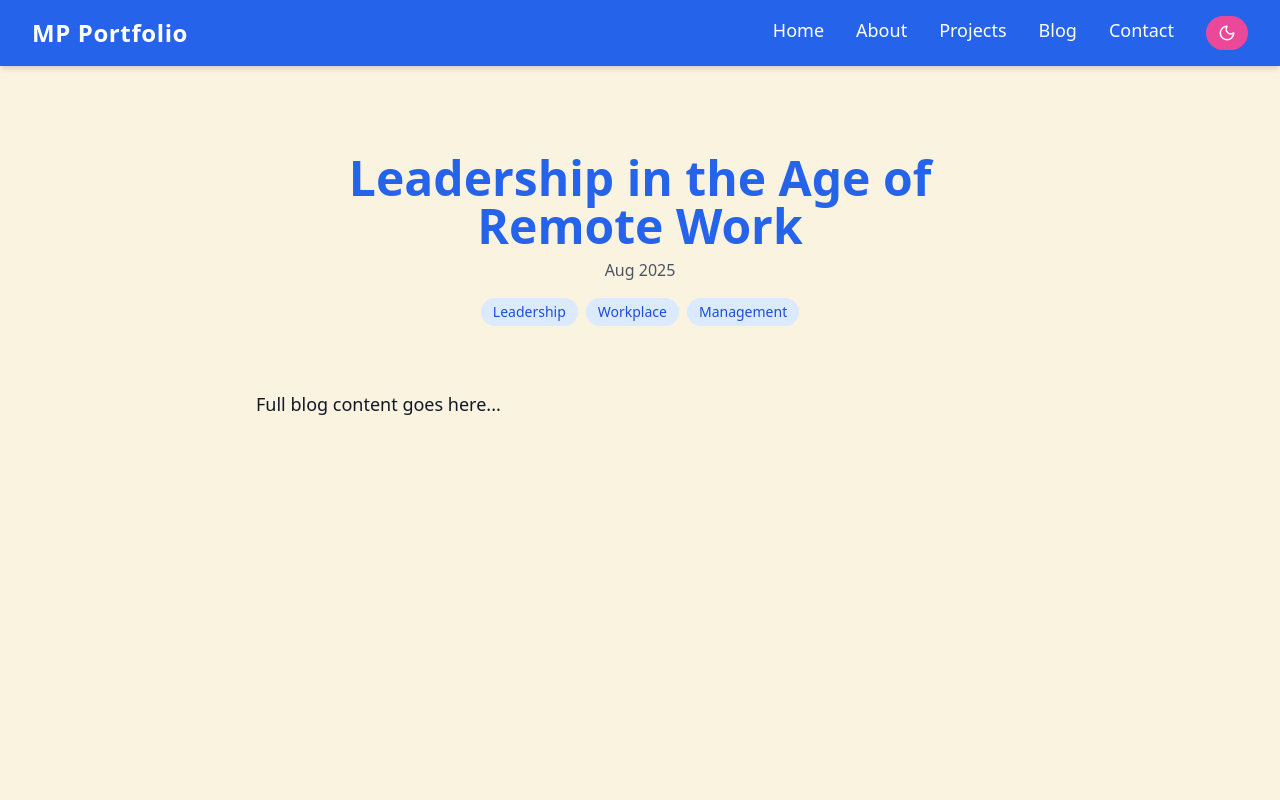
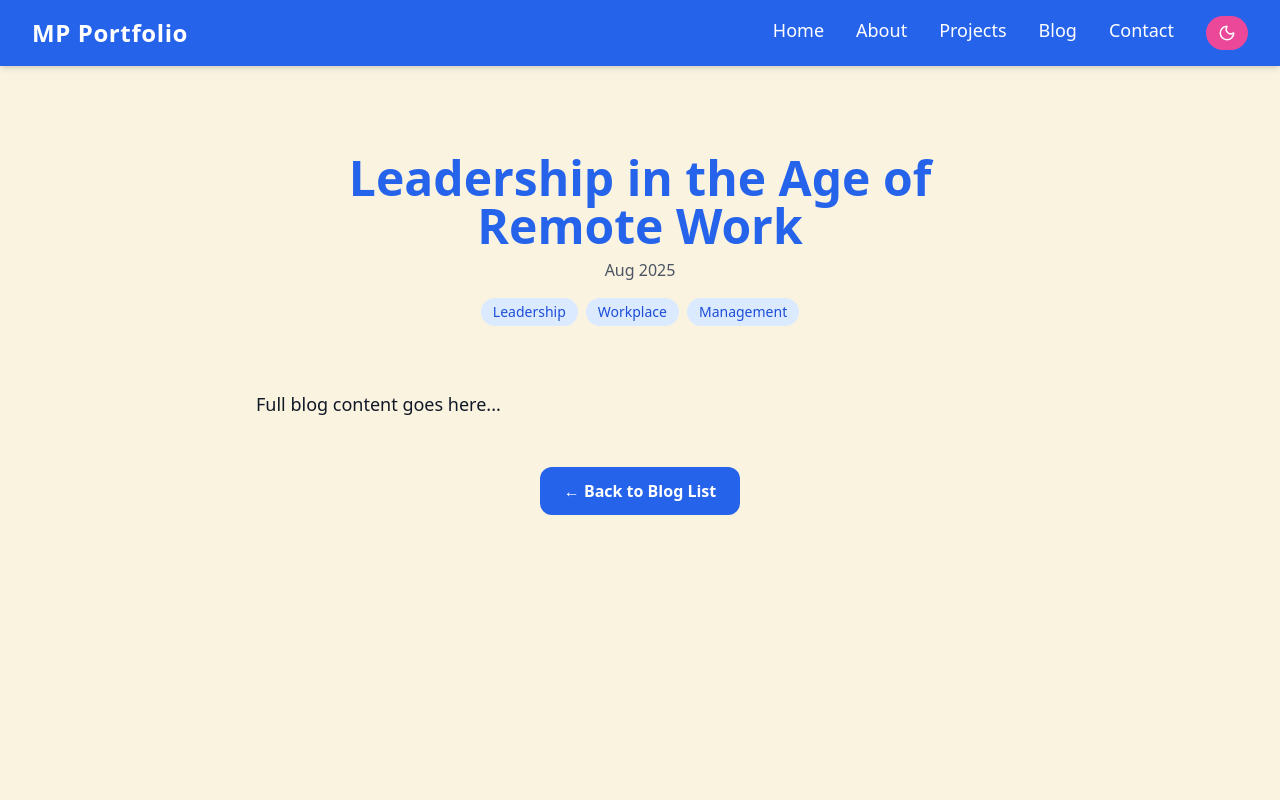
Before and after one commit to madisenbpatrick1/madisen-p-portfolio-website, a React (Create React App) app: page /#/blog/business/1 in a window 1280 px wide. Shown: the top 800 px of the page. Built offline with nearby package versions, Linux system fonts and the light colour scheme.

Commit message:
Include “Back to Blog” navigation

```diff
--- a/src/pages/BlogDetail.tsx
+++ b/src/pages/BlogDetail.tsx
@@ -1,10 +1,11 @@
-import { useParams } from "react-router-dom";
+import { useNavigate, useParams } from "react-router-dom";
 import { motion } from "framer-motion";
 import techBlogs from "../data/blogData/techBlogData";
 import businessBlogs from "../data/blogData/businessBlogData";
 import { blogDetailStyles } from "../styles/BlogDetailStyles";
 
 export default function BlogDetail() {
+    const navigate = useNavigate();
     const { id, category } = useParams();
 
     // Select blog data based on category
@@ -44,6 +45,14 @@ export default function BlogDetail() {
             <section className={blogDetailStyles.content}>
                 <p>{blog.content || "Full blog content goes here..."}</p>
             </section>
+            <div className="max-w-3xl mx-auto text-center mt-12">
+                <button
+                    onClick={() => navigate("/blog")}
+                    className="bg-blue-600 dark:bg-blue-400 text-white dark:text-gray-900 px-6 py-3 rounded-xl font-semibold hover:bg-blue-700 dark:hover:bg-blue-500 transition"
+                >
+                    ← Back to Blog List
+                </button>
+            </div>
         </main>
     );
 }
```
